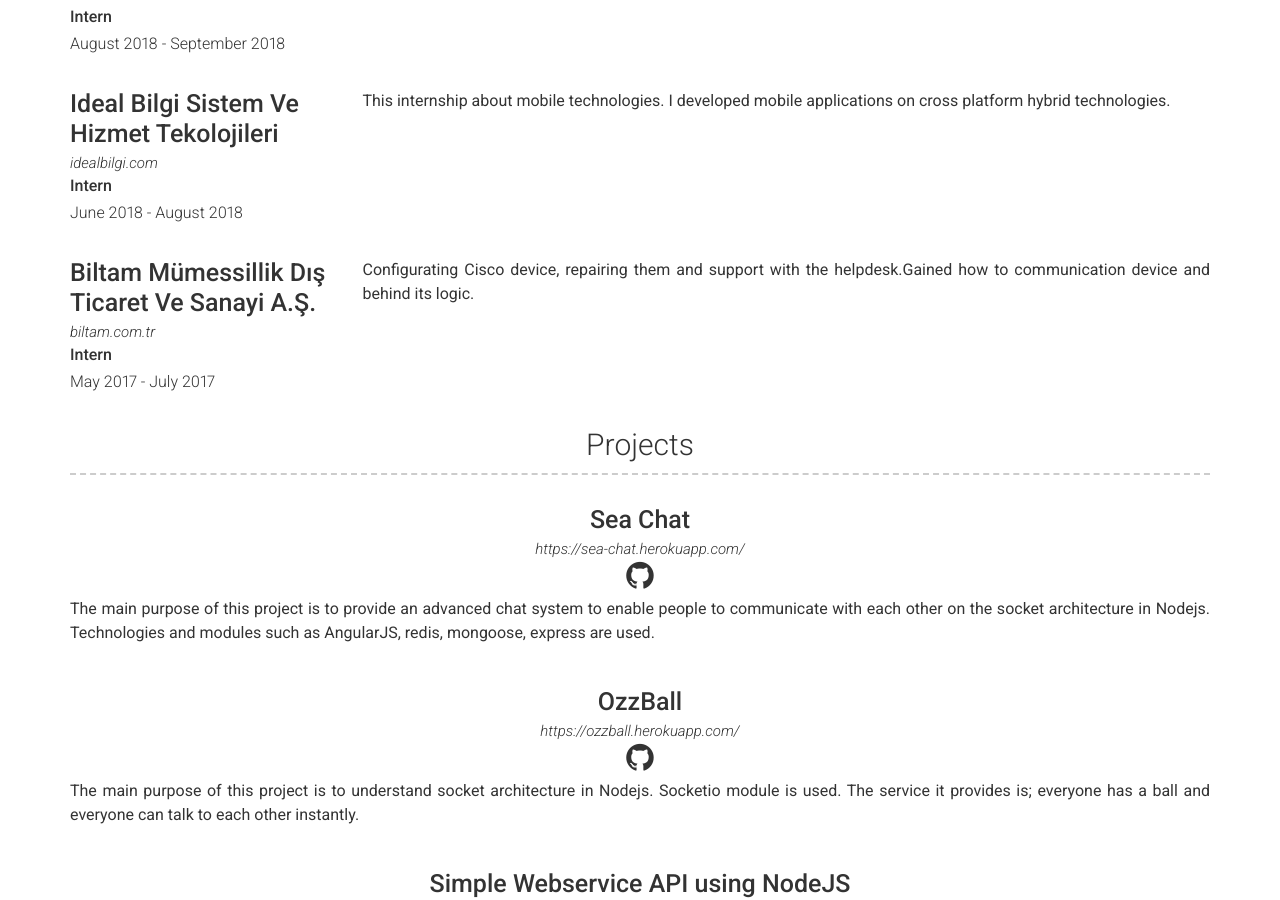
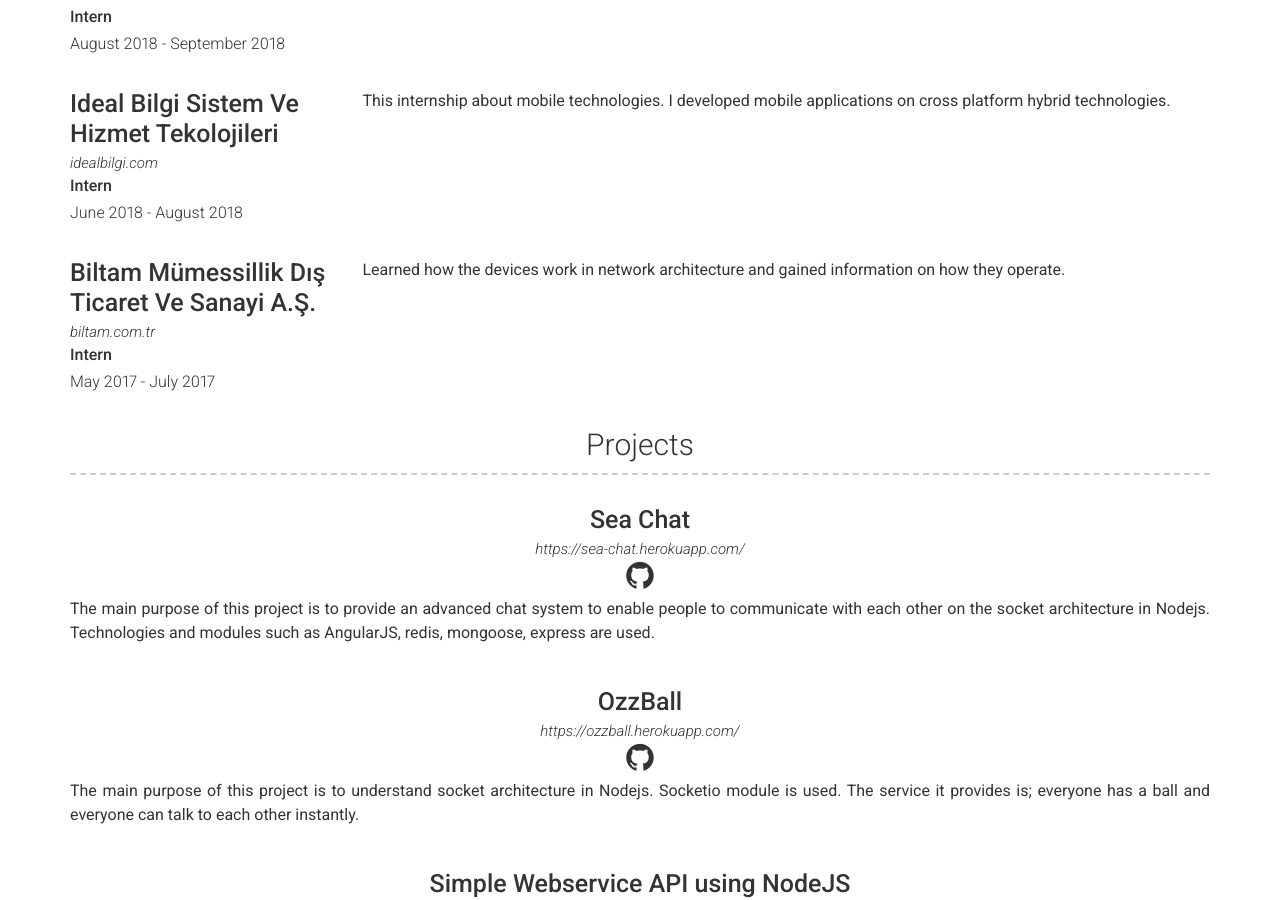
Before and after one commit to ryuz4k1/murat-ozer, a Jekyll site: the page built from index.md, in a window 1280 px wide and 900 px high, scrolled down 1020 px. Built offline with Jekyll 4.4.1, drawn with Linux system fonts in a browser that asks for light colours.

Commit message:
references info edited

```diff
--- a/_config.yml
+++ b/_config.yml
@@ -34,8 +34,11 @@ experience_title: Experience #(Use this to override about experience section tit
 # Education Section
 education_title: Education #(Use this to override about education section title)
 
+reference_title: "Reference"
+
+interests_title: "Interests"
+
 # More Section
-more_title: Interests #(Use this to override about more section title)
 more_content: |
   Data science, machine learning and big data.
   Computer vision,image processing and Natural language processing.
@@ -46,7 +49,6 @@ more_content: |
 # Footer
 footer_show_references: true
 
-reference_contact: "Reference"
 
 # Build settings
 # theme: modern-resume-theme (Use this is you are hosting your resume yourself)
--- a/_data/experience.yml
+++ b/_data/experience.yml
@@ -38,4 +38,4 @@
   job_title: Intern
   dates: May 2017 - July 2017
   description: |
-    Configurating Cisco device, repairing them and support with the helpdesk.Gained how to communication device and behind its logic.
+    Learned how the devices work in network architecture and gained information on how they operate.
--- a/_includes/interests.html
+++ b/_includes/interests.html
@@ -1,5 +1,5 @@
 <div class="container interest-container">
-  <h3>{{ site.more_title | default: "Interests" }}</h3>
+  <h3>{{ site.interests_title | default: "Interests" }}</h3>
   <div class="row clearfix">
     <div class="col-md-12">
         <ul>
--- a/_includes/reference.html
+++ b/_includes/reference.html
@@ -1,5 +1,5 @@
 <div class="container reference-container">
-    <h3>{{ site.reference_contact | default: "Reference" }}</h3>
+    <h3>{{ site.reference_title | default: "Reference" }}</h3>
     {% for reference in site.data.references %}
       {% include {{ reference.layout | default: 'left' | append: ".html" }} item=reference %}
     {% endfor %}
```
Also changed, not shown: _data/references.yml (+8 -4 lines), _includes/google-analytics.html (deleted, +0 -10 lines).
